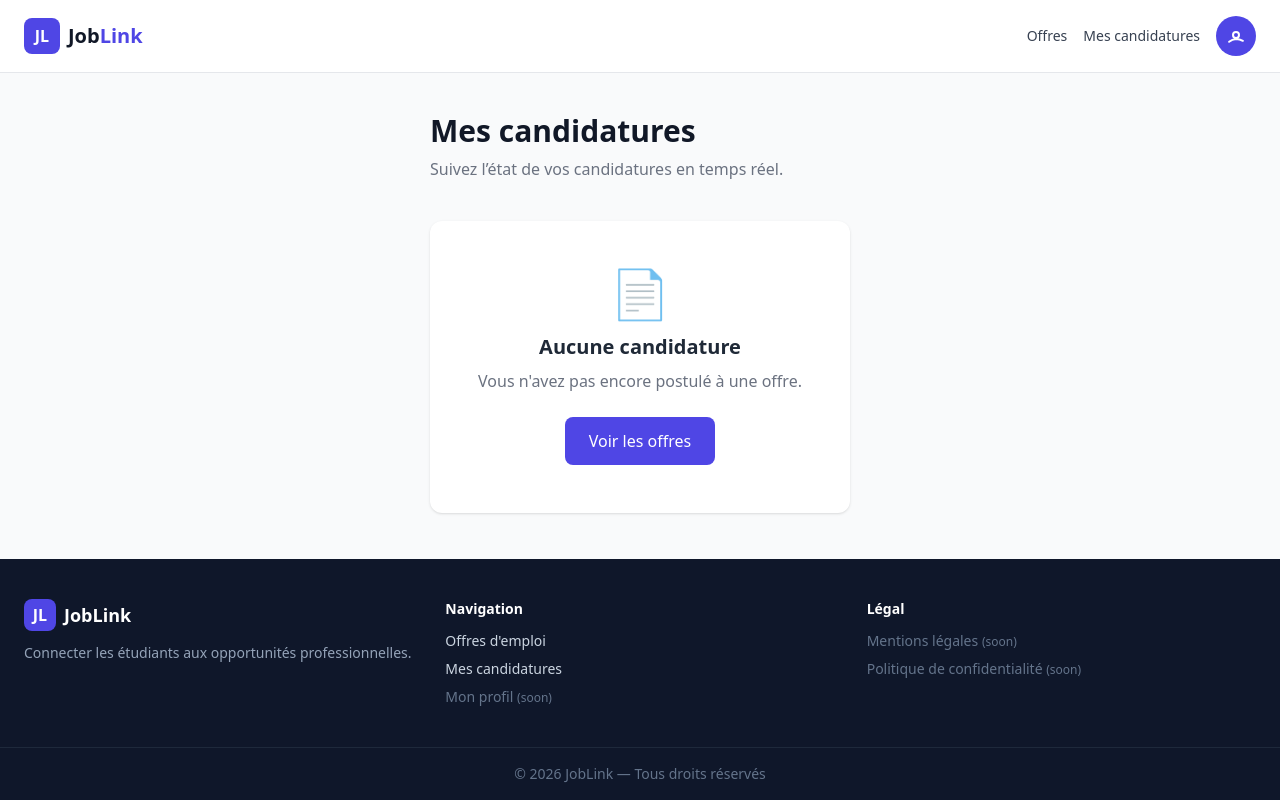
After one commit to yassinesekkah/Youcode-Job-Dating-Platform, a PHP site: template App/views/front/applications/index.twig in a window 1280 px wide. The commit adds this page. Run offline with PHP 8.4, Linux system fonts and the light colour scheme; the template is opened without the code that fills it, so the values that code supplies are empty; some libraries are stand-ins or nearby versions.

Commit message:
feat(US-02): allow students to view their job applications

```diff
--- a/App/Controllers/Back/ApplicationController.php
+++ b/App/Controllers/Back/ApplicationController.php
@@ -14,7 +14,6 @@ class ApplicationController extends Controller
     {
         Security::requireAdmin();
         $announcementId = $_GET['announcement_id'] ?? null;
-
 
 
         if (!$announcementId) {
--- /dev/null
+++ b/App/views/front/applications/index.twig
@@ -0,0 +1,91 @@
+{% extends "layouts/front.twig" %}
+
+{% block title %}Mes candidatures{% endblock %}
+
+{% block content %}
+
+<!-- Page header -->
+<div class="mb-10">
+    <h1 class="text-3xl font-bold text-gray-900 mb-2">
+        Mes candidatures
+    </h1>
+    <p class="text-gray-500">
+        Suivez l’état de vos candidatures en temps réel.
+    </p>
+</div>
+
+{% if applications|length > 0 %}
+
+<div class="grid grid-cols-1 md:grid-cols-3 gap-6">
+
+    {% for app in applications %}
+        <div class="bg-white rounded-xl shadow hover:shadow-lg transition p-6">
+
+            <!-- Offer title -->
+            <h3 class="text-lg font-semibold text-gray-800 mb-1">
+                {{ app.announcement_title }}
+            </h3>
+
+            <!-- Company -->
+            <p class="text-sm text-gray-500 mb-4">
+                {{ app.company_name }}
+            </p>
+
+            <!-- Infos -->
+            <div class="flex justify-between items-center">
+
+                <!-- Date -->
+                <span class="text-xs text-gray-400">
+                    Postulé le {{ app.created_at|date("d/m/Y") }}
+                </span>
+
+                <!-- Status -->
+                {% if app.status == 'pending' %}
+                    <span class="px-3 py-1 rounded-full text-xs font-medium
+                                 bg-yellow-100 text-yellow-700">
+                        En attente
+                    </span>
+                {% elseif app.status == 'accepted' %}
+                    <span class="px-3 py-1 rounded-full text-xs font-medium
+                                 bg-green-100 text-green-700">
+                        Acceptée
+                    </span>
+                {% else %}
+                    <span class="px-3 py-1 rounded-full text-xs font-medium
+                                 bg-red-100 text-red-700">
+                        Refusée
+                    </span>
+                {% endif %}
+            </div>
+
+        </div>
+    {% endfor %}
+
+</div>
+
+{% else %}
+
+<!-- Empty state -->
+<div class="bg-white rounded-xl shadow p-12 text-center">
+
+    <div class="text-5xl mb-4">📄</div>
+
+    <h2 class="text-xl font-semibold text-gray-800 mb-2">
+        Aucune candidature
+    </h2>
+
+    <p class="text-gray-500 mb-6">
+        Vous n'avez pas encore postulé à une offre.
+    </p>
+
+    <a href="/"
+       class="inline-block bg-indigo-600 text-white px-6 py-3 rounded-lg
+              hover:bg-indigo-700 transition">
+        Voir les offres
+    </a>
+
+</div>
+
+{% endif %}
+
+{% endblock %}
--- a/App/views/layouts/front.twig
+++ b/App/views/layouts/front.twig
@@ -27,40 +27,48 @@
             </a>
 
             <!-- Right side -->
+            <!-- Right side -->
+            <div class="flex items-center gap-4">
+
+                <!-- Jobs -->
+                <a href="/" class="text-sm font-medium text-gray-700 hover:text-indigo-600 transition">
+                    Offres
+                </a>
+
+                <!-- My applications -->
+                <a href="/applications" class="text-sm font-medium text-gray-700 hover:text-indigo-600 transition">
+                    Mes candidatures
+                </a>
+
+                <!-- User dropdown -->
                 <div class="relative">
-
-                <!-- User Icon Button -->
                     <button id="userMenuBtn" class="w-10 h-10 rounded-full bg-indigo-600 text-white
                    flex items-center justify-center
                    hover:bg-indigo-700 transition">
-
-                    <!-- User Icon -->
-                    <svg xmlns="http://www.w3.org/2000/svg" class="w-10 h-10" fill="none" viewBox="0 0 24 24"
+                        <svg xmlns="http://www.w3.org/2000/svg" class="w-6 h-6" fill="none" viewBox="0 0 24 24"
                             stroke="currentColor">
                             <path stroke-linecap="round" stroke-linejoin="round" stroke-width="2"
                                 d="M5.121 17.804A13.937 13.937 0 0112 15c2.5 0 4.847.655 6.879 1.804M15 11a3 3 0 11-6 0 3 3 0 016 0z" />
                         </svg>
                     </button>
 
-                <!-- Dropdown -->
                     <div id="userMenu" class="absolute right-0 mt-2 w-44 bg-white rounded-lg shadow-lg
                     border border-gray-200 hidden z-50">
 
-                    <!-- Profile (soon) -->
                         <div class="px-4 py-2 text-sm text-gray-400 cursor-not-allowed">
                             👤 Mon profil <span class="text-xs">(soon)</span>
                         </div>
 
                         <div class="border-t"></div>
 
-                    <!-- Logout -->
-                    <a href="/logout" class="block px-4 py-2 text-sm text-red-600
-                  hover:bg-red-50 transition">
+                        <a href="/logout" class="block px-4 py-2 text-sm text-red-600 hover:bg-red-50 transition">
                             🚪 Déconnexion
                         </a>
                     </div>
+                </div>
 
             </div>
+
 
         </div>
 
@@ -101,16 +109,18 @@
 
                     <!-- Active -->
                     <li>
-                            <a href="/jobs" class="hover:text-white transition">
-                                Offres d’emploi
+                        <a href="/" class="hover:text-white transition">
+                            Offres d'emploi
                         </a>
                     </li>
 
+
+                    <li>
+                        <a href="/applications" class="hover:text-white transition">
+                            Mes candidatures
+                        </a>
+                    </li>
                     <!-- Disabled -->
-                        <li class="text-slate-500 cursor-not-allowed">
-                            Mes candidatures <span class="text-xs">(soon)</span>
-                        </li>
-
                     <li class="text-slate-500 cursor-not-allowed">
                         Mon profil <span class="text-xs">(soon)</span>
                     </li>
--- a/config/routes.php
+++ b/config/routes.php
@@ -49,6 +49,8 @@ $router->get('/jobs/ajax', 'Front\JobController@ajax');
 $router->get('/applications/create', 'Front\ApplicationController@createForm');
 ///postuler store
 $router->post('/applications/store', 'Front\ApplicationController@store');
+///front office application index
+$router->get('/applications', 'Front\ApplicationController@index');
 
 
 //creation des annonneces
```
Also changed, not shown: App/Controllers/Front/ApplicationController.php (+15 -2 lines), App/Models/Application.php (+22 -0 lines), App/views/back/applications/index.twig (renamed from App/views/back/applications/index.php), App/views/front/applications/create.twig (renamed from App/views/front/application/create.twig). Lines whose indentation alone changed are shown as unchanged.
